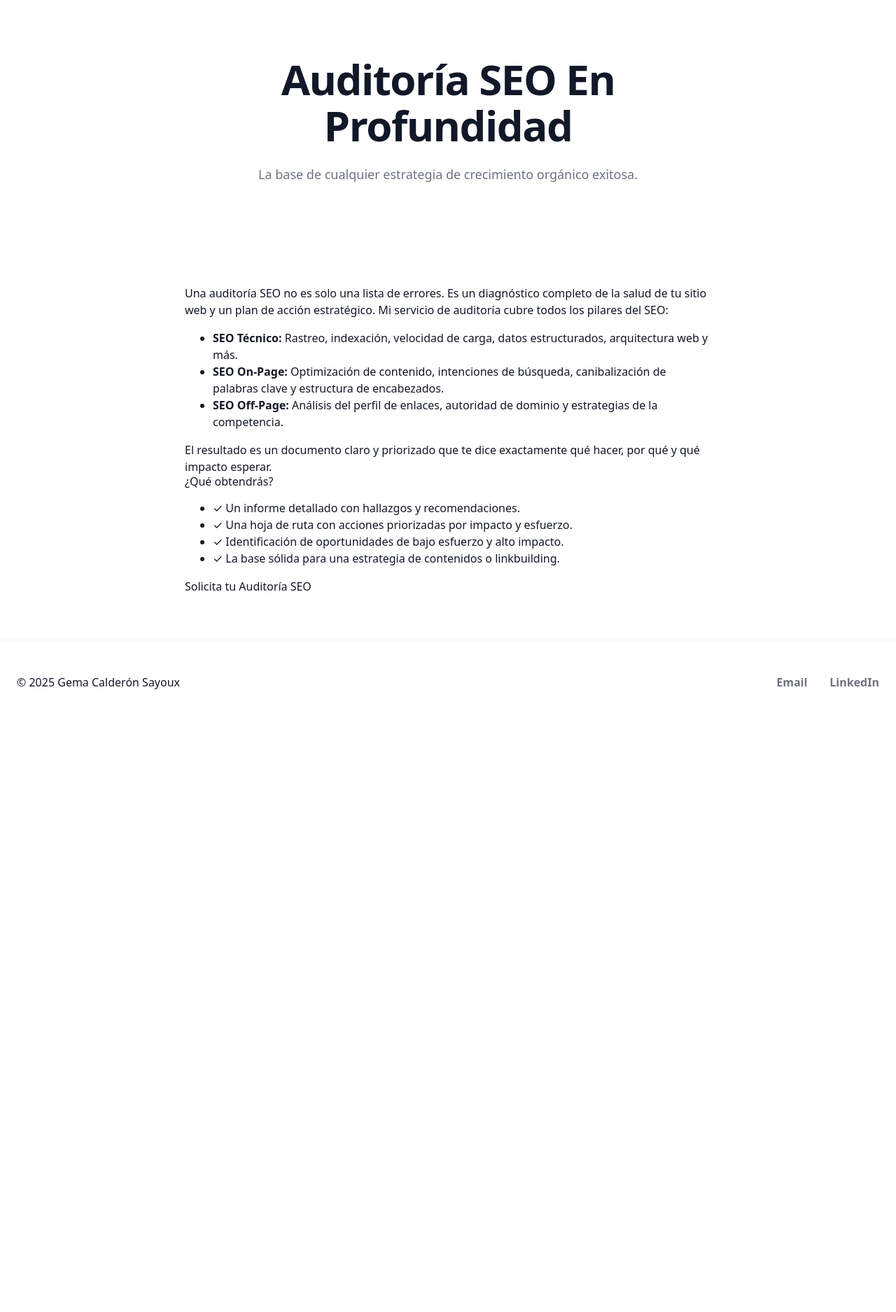
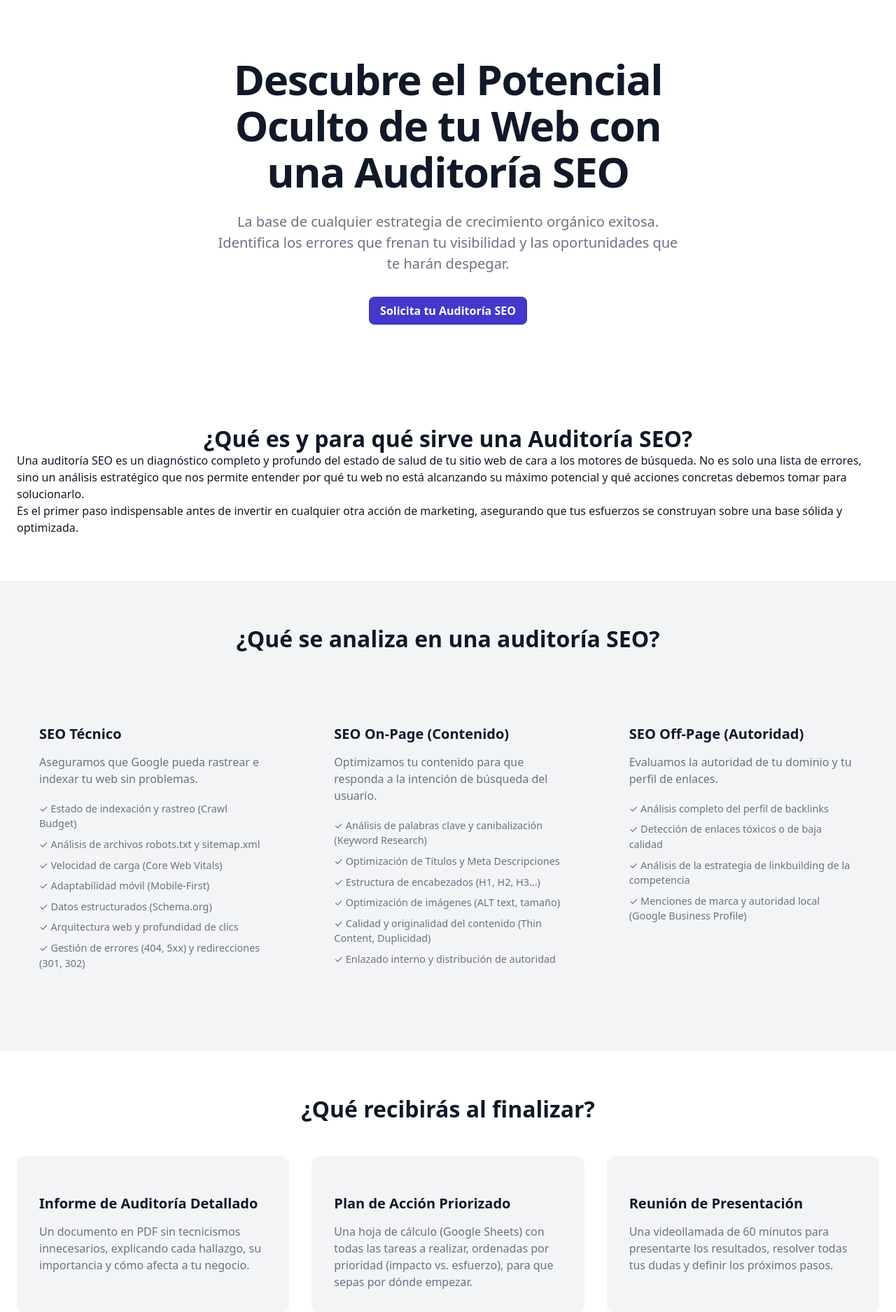
Before and after one commit to SayouxCGema/mi-portfolio-web, a Flask app: page /es/servicios/auditoria-seo in a window 1280 px wide. Shown: the part 65-1940 px from the top of the page at 70% size. Before the commit the page ends 1050 px from the top, so only its background shows below. Run offline with Flask 3, Linux system fonts and the light colour scheme; some libraries are stand-ins or nearby versions.

Commit message:
embudo auditoria seo

```diff
--- a/templates/servicio_detalle.html
+++ b/templates/servicio_detalle.html
@@ -1,4 +1,4 @@
-<!-- Contenido para: templates/servicio_detalle.html (NUEVO ARCHIVO) -->
+<!-- Contenido para: templates/servicio_detalle.html (VERSIÓN MEJORADA) -->
 {% extends "base.html" %}
 
 {% block title %}{{ servicio.titulo_pagina }}{% endblock %}
@@ -20,30 +20,94 @@
 
 {% block content %}
 <main>
+    <!-- HERO SECTION DEL SERVICIO -->
     <section class="hero service-hero">
         <div class="container">
             <h1>{{ servicio.titulo_principal }}</h1>
-            <p class="subtitle">{{ servicio.subtitulo }}</p>
+            <p class="subtitle" style="font-size: 1.25rem; color: var(--text-secondary);">{{ servicio.subtitulo }}</p>
+            <div class="hero-actions" style="margin-top: 2rem;">
+                <a href="#contacto" class="button">{{ servicio.cta_texto }}</a>
+            </div>
         </div>
     </section>
 
-    <section class="section service-content">
+    <!-- SECCIÓN: ¿QUÉ ES? -->
+    <section class="section">
+        <div class="container service-content">
+            <div class="section-heading">
+                <h2>{{ servicio.seccion_que_es.titulo }}</h2>
+            </div>
+            <div class="service-description">
+                {{ servicio.seccion_que_es.texto_html|safe }}
+            </div>
+        </div>
+    </section>
+
+    <!-- SECCIÓN: ¿QUÉ ANALIZAMOS? -->
+    <section class="section" style="background-color: var(--border-subtle);">
         <div class="container">
-            <div class="service-description">
-                {{ servicio.descripcion_html|safe }}
+            <div class="section-heading">
+                <h2>{{ servicio.seccion_que_analizamos.titulo }}</h2>
             </div>
+            <div class="features-grid">
+                {% for pilar in servicio.seccion_que_analizamos.pilares %}
+                <div class="feature-card">
+                    <h3>{{ pilar.titulo }}</h3>
+                    <p>{{ pilar.descripcion }}</p>
+                    <ul class="analysis-points">
+                        {% for punto in pilar.puntos %}
+                        <li>✓ {{ punto }}</li>
+                        {% endfor %}
+                    </ul>
+                </div>
+                {% endfor %}
+            </div>
+        </div>
+    </section>
 
-            <div class="service-benefits">
-                <h3>{{ servicio.beneficios_titulo }}</h3>
-                <ul>
-                    {% for beneficio in servicio.beneficios %}
-                        <li>✓ {{ beneficio }}</li>
-                    {% endfor %}
-                </ul>
+    <!-- SECCIÓN: ¿QUÉ RECIBIRÁS? -->
+    <section class="section">
+        <div class="container">
+            <div class="section-heading">
+                <h2>{{ servicio.seccion_que_recibiras.titulo }}</h2>
             </div>
+            <div class="features-grid">
+                 {% for entregable in servicio.seccion_que_recibiras.entregables %}
+                 <div class="feature-card">
+                    <h3>{{ entregable.titulo }}</h3>
+                    <p>{{ entregable.descripcion }}</p>
+                </div>
+                {% endfor %}
+            </div>
+        </div>
+    </section>
 
-            <div class="service-cta">
-                <a href="{{ url_for('home', lang_code=g.lang_code) }}#contacto" class="btn">{{ servicio.cta_texto }}</a>
+    <!-- SECCIÓN: FAQ -->
+    <section class="section" style="background-color: var(--border-subtle);">
+        <div class="container">
+            <div class="section-heading">
+                <h2>{{ servicio.seccion_faq.titulo }}</h2>
+            </div>
+            <div class="faq-container">
+                {% for item in servicio.seccion_faq.preguntas %}
+                <details class="faq-item">
+                    <summary>{{ item.pregunta }}</summary>
+                    <p>{{ item.respuesta }}</p>
+                </details>
+                {% endfor %}
+            </div>
+        </div>
+    </section>
+
+    <!-- CTA FINAL -->
+    <section id="contacto" class="section">
+        <div class="container">
+            <div class="cta-section">
+                <h2>{{ _('¿Listo para empezar?') }}</h2>
+                <p>{{ _('Hablemos de tu proyecto. Cuéntame sobre tus objetivos y te responderé en 1-2 días hábiles con los siguientes pasos.') }}</p>
+                <div class="hero-actions">
+                    <a href="mailto:{{ g.contact.email }}" class="button">{{ servicio.cta_texto }}</a>
+                </div>
             </div>
         </div>
     </section>
--- a/translations/es/data.json
+++ b/translations/es/data.json
@@ -14,22 +14,95 @@
   },
   "servicios_detalle": {
     "auditoria-seo": {
-      "slug": "auditoria-seo",
-      "translation_key": "auditoria-seo",
-      "titulo_pagina": "Servicio de Auditoría SEO Profesional en Barcelona - Gema Calderón Sayoux",
-      "meta_description": "Análisis y auditoría SEO completa para identificar errores, oportunidades y trazar una hoja de ruta clara para mejorar tu posicionamiento orgánico.",
-      "titulo_principal": "Auditoría SEO En Profundidad",
-      "subtitulo": "La base de cualquier estrategia de crecimiento orgánico exitosa.",
-      "descripcion_html": "<p>Una auditoría SEO no es solo una lista de errores. Es un diagnóstico completo de la salud de tu sitio web y un plan de acción estratégico. Mi servicio de auditoría cubre todos los pilares del SEO:</p><ul><li><strong>SEO Técnico:</strong> Rastreo, indexación, velocidad de carga, datos estructurados, arquitectura web y más.</li><li><strong>SEO On-Page:</strong> Optimización de contenido, intenciones de búsqueda, canibalización de palabras clave y estructura de encabezados.</li><li><strong>SEO Off-Page:</strong> Análisis del perfil de enlaces, autoridad de dominio y estrategias de la competencia.</li></ul><p>El resultado es un documento claro y priorizado que te dice exactamente qué hacer, por qué y qué impacto esperar.</p>",
-      "beneficios_titulo": "¿Qué obtendrás?",
-      "beneficios": [
-        "Un informe detallado con hallazgos y recomendaciones.",
-        "Una hoja de ruta con acciones priorizadas por impacto y esfuerzo.",
-        "Identificación de oportunidades de bajo esfuerzo y alto impacto.",
-        "La base sólida para una estrategia de contenidos o linkbuilding."
-      ],
-      "cta_texto": "Solicita tu Auditoría SEO"
-    },
+  "titulo_pagina": "Servicio de Auditoría SEO Profesional - Gema Calderón Sayoux",
+  "meta_description": "Análisis y auditoría SEO completa para identificar errores, oportunidades y trazar una hoja de ruta clara para mejorar tu posicionamiento orgánico.",
+  "titulo_principal": "Descubre el Potencial Oculto de tu Web con una Auditoría SEO",
+  "subtitulo": "La base de cualquier estrategia de crecimiento orgánico exitosa. Identifica los errores que frenan tu visibilidad y las oportunidades que te harán despegar.",
+
+  "seccion_que_es": {
+    "titulo": "¿Qué es y para qué sirve una Auditoría SEO?",
+    "texto_html": "<p>Una auditoría SEO es un diagnóstico completo y profundo del estado de salud de tu sitio web de cara a los motores de búsqueda. No es solo una lista de errores, sino un análisis estratégico que nos permite entender por qué tu web no está alcanzando su máximo potencial y qué acciones concretas debemos tomar para solucionarlo.</p><p>Es el primer paso indispensable antes de invertir en cualquier otra acción de marketing, asegurando que tus esfuerzos se construyan sobre una base sólida y optimizada.</p>"
+  },
+
+  "seccion_que_analizamos": {
+    "titulo": "¿Qué se analiza en una auditoría SEO?",
+    "pilares": [
+      {
+        "titulo": "SEO Técnico",
+        "descripcion": "Aseguramos que Google pueda rastrear e indexar tu web sin problemas.",
+        "puntos": [
+          "Estado de indexación y rastreo (Crawl Budget)",
+          "Análisis de archivos robots.txt y sitemap.xml",
+          "Velocidad de carga (Core Web Vitals)",
+          "Adaptabilidad móvil (Mobile-First)",
+          "Datos estructurados (Schema.org)",
+          "Arquitectura web y profundidad de clics",
+          "Gestión de errores (404, 5xx) y redirecciones (301, 302)"
+        ]
+      },
+      {
+        "titulo": "SEO On-Page (Contenido)",
+        "descripcion": "Optimizamos tu contenido para que responda a la intención de búsqueda del usuario.",
+        "puntos": [
+          "Análisis de palabras clave y canibalización (Keyword Research)",
+          "Optimización de Títulos y Meta Descripciones",
+          "Estructura de encabezados (H1, H2, H3...)",
+          "Optimización de imágenes (ALT text, tamaño)",
+          "Calidad y originalidad del contenido (Thin Content, Duplicidad)",
+          "Enlazado interno y distribución de autoridad"
+        ]
+      },
+      {
+        "titulo": "SEO Off-Page (Autoridad)",
+        "descripcion": "Evaluamos la autoridad de tu dominio y tu perfil de enlaces.",
+        "puntos": [
+          "Análisis completo del perfil de backlinks",
+          "Detección de enlaces tóxicos o de baja calidad",
+          "Análisis de la estrategia de linkbuilding de la competencia",
+          "Menciones de marca y autoridad local (Google Business Profile)"
+        ]
+      }
+    ]
+  },
+
+  "seccion_que_recibiras": {
+    "titulo": "¿Qué recibirás al finalizar?",
+    "entregables": [
+      {
+        "titulo": "Informe de Auditoría Detallado",
+        "descripcion": "Un documento en PDF sin tecnicismos innecesarios, explicando cada hallazgo, su importancia y cómo afecta a tu negocio."
+      },
+      {
+        "titulo": "Plan de Acción Priorizado",
+        "descripcion": "Una hoja de cálculo (Google Sheets) con todas las tareas a realizar, ordenadas por prioridad (impacto vs. esfuerzo), para que sepas por dónde empezar."
+      },
+      {
+        "titulo": "Reunión de Presentación",
+        "descripcion": "Una videollamada de 60 minutos para presentarte los resultados, resolver todas tus dudas y definir los próximos pasos."
+      }
+    ]
+  },
+
+  "seccion_faq": {
+    "titulo": "Preguntas Frecuentes",
+    "preguntas": [
+      {
+        "pregunta": "¿Cuánto tiempo se tarda en hacer una auditoría SEO?",
+        "respuesta": "Depende del tamaño y la complejidad de la web, pero generalmente el proceso completo, desde el análisis hasta la entrega del informe, suele tardar entre 1 y 2 semanas."
+      },
+      {
+        "pregunta": "¿Veré resultados inmediatamente?",
+        "respuesta": "El SEO es una estrategia a medio-largo plazo. La auditoría sienta las bases. Una vez implementadas las correcciones, los resultados suelen empezar a ser visibles en un plazo de 3 a 6 meses, dependiendo de la competencia y el estado inicial de la web."
+      },
+      {
+        "pregunta": "¿Implementas tú las correcciones?",
+        "respuesta": "El servicio de auditoría incluye el diagnóstico y el plan de acción. La implementación de los cambios se puede presupuestar por separado como un proyecto o a través de un bono de horas, según tus necesidades."
+      }
+    ]
+  },
+
+  "cta_texto": "Solicita tu Auditoría SEO"
+},
     "auditoria-seo-ia": {
       "slug": "auditoria-seo-ia",
       "translation_key": "auditoria-seo-ia",
```
